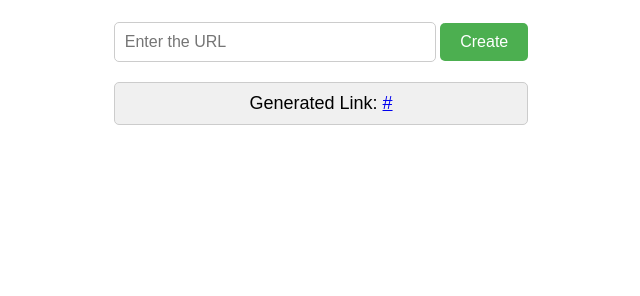
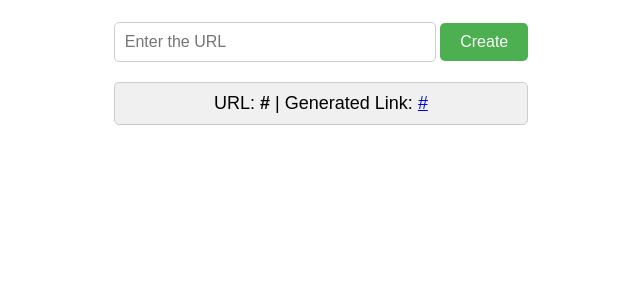
Before and after one commit to annelisepd/quick-link-server, a Django app: template server/quicklink/templates/create_redirect.html in a window 1280 px wide. Shown: the part 374-670 px from the top of the page, without its empty margins (319-959 px from the left). Run offline with Django 4.2, Linux system fonts and the light colour scheme; the template is opened without the code that fills it: most values are stand-ins (such as "Sample title", 1, 10 or a date in 2020); parts of the project's set-up code (start-up, migrations or seed data) failed here and were passed over.

Commit message:
fix create_redirect

```diff
--- a/server/quicklink/templates/create_redirect.html
+++ b/server/quicklink/templates/create_redirect.html
@@ -65,6 +65,7 @@
         </div>
         {% if link %}
             <div class="link-container">
+                URL: <b>{{url}}</b> |
                 Generated Link: <a href="{{ link }}">{{ link }}</a>
             </div>
         {% endif %}
--- a/server/quicklink/views.py
+++ b/server/quicklink/views.py
@@ -12,6 +12,7 @@ def redirect_end(request, key):
 
 def create_redirect(request):
     link = None
+    url = None
 
     if request.method == 'POST':
         url = request.POST.get('url')
@@ -20,4 +21,4 @@ def create_redirect(request):
             redirect.save()
             link = request.build_absolute_uri('/') + redirect.key
 
-    return render(request, 'create_redirect.html', {'link': link})
+    return render(request, 'create_redirect.html', {'link': link, 'url': url})
```
